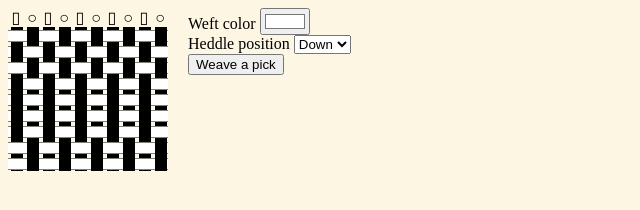
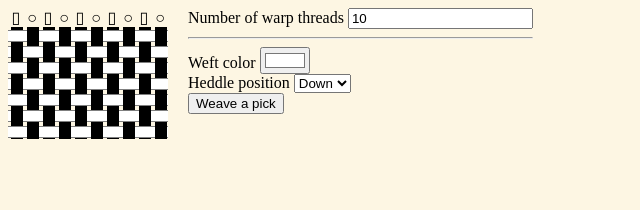
Before and after one commit to killpack/weaving, a website with bundled scripts: page public/index.html in a window 1280 px wide. Both pictures are taken after a click on the button "Weave a pick". Shown: the whole page, without its empty margins (0-640 px from the left). Built offline with nearby package versions, Linux system fonts and the light colour scheme.

Commit message:
Make number of warp ends configurable

```diff
--- a/public/index.html
+++ b/public/index.html
@@ -16,6 +16,12 @@
       </div>
       <div class="column">
         <div>
+          <label>Number of warp threads
+            <input type="number" id="warp-count" value="10"></input>
+          </label>
+        </div>
+        <hr>
+        <div>
           <label>Weft color
             <input type="color" id="weft-color" value="#FFFFFF"></input>
           </label>
--- a/src/app.ts
+++ b/src/app.ts
@@ -57,6 +57,20 @@ class WeftThread {
     return row;
   }
 }
+
+function runWeaving(heddle: Heddle, picks: Array<WeftPick>): Array<WovenRow> {
+  let wovenRows: WovenRow[] = [];
+  picks.forEach(([weft, heddlePosition]) => {
+    wovenRows.push(weft.pick(heddle, heddlePosition));
+  });
+  return wovenRows;
+}
+
+type Thread = WarpThread|WeftThread;
+type Cross = [Thread,Thread]; // clean this up later but for now [over, under];
+type WovenRow = Array<Cross>; // what happens after a pick is completed
+type WeftPick = [WeftThread, HeddlePosition];
+
 //
 // Rendering
 
@@ -80,7 +94,7 @@ function renderHeddle(heddle: Heddle): void {
 function render(wovenRows: Array<WovenRow>): void {
   let root = document.getElementById('visualization')!;
   root.replaceChildren();
-  rows.forEach((wovenRow) => {
+  wovenRows.forEach((wovenRow) => {
     let rowEl = document.createElement("div");
     rowEl.className = "row";
     wovenRow.forEach(([overThread, underThread]) => {
@@ -107,9 +121,7 @@ function overUnderEl(thread: Thread, overUnder: string): HTMLElement {
 }
 
 // run it
-type Thread = WarpThread|WeftThread;
-type Cross = [Thread,Thread]; // clean this up later but for now [over, under];
-type WovenRow = Array<Cross>;
+
 
 let warpThreads = [];
 for (let i = 0; i < 10; i++) {
@@ -118,19 +130,18 @@ for (let i = 0; i < 10; i++) {
 let heddle = new Heddle(10);
 heddle.sley(warpThreads);
 
-let rows = new Array<WovenRow>();
+let picks = new Array<WeftPick>();
 let weft = new WeftThread();
-rows.push(weft.pick(heddle, HeddlePosition.Up));
-rows.push(weft.pick(heddle, HeddlePosition.Down));
-rows.push(weft.pick(heddle, HeddlePosition.Up));
-rows.push(weft.pick(heddle, HeddlePosition.Down));
-rows.push(weft.pick(heddle, HeddlePosition.Down));
-rows.push(weft.pick(heddle, HeddlePosition.Down));
-rows.push(weft.pick(heddle, HeddlePosition.Down));
-rows.push(weft.pick(heddle, HeddlePosition.Up));
+picks.push([weft, HeddlePosition.Up]);
+picks.push([weft, HeddlePosition.Down]);
+picks.push([weft, HeddlePosition.Up]);
+picks.push([weft, HeddlePosition.Down]);
+picks.push([weft, HeddlePosition.Up]);
+picks.push([weft, HeddlePosition.Down]);
+
 
 renderHeddle(heddle);
-render(rows);
+render(runWeaving(heddle, picks));
 
 document.getElementById("pick")!.addEventListener("click", () => {
   let weftColor = (<HTMLInputElement>document.getElementById("weft-color")!).value;
@@ -140,10 +151,25 @@ document.getElementById("pick")!.addEventListener("click", () => {
   let heddlePositionEl = <HTMLSelectElement>document.getElementById("heddle-position")!;
   let heddlePosition = heddlePositionEl.value;
 
-  rows.push(weft.pick(heddle, (heddlePosition == "up") ? HeddlePosition.Up  : HeddlePosition.Down));
-  render(rows);
+  picks.push([weft, (heddlePosition == "up") ? HeddlePosition.Up  : HeddlePosition.Down]);
+
+  render(runWeaving(heddle, picks));
 
   heddlePositionEl.selectedIndex = (heddlePositionEl.selectedIndex + 1) % heddlePositionEl.length;
+});
+
+document.getElementById('warp-count')!.addEventListener("change", (e) => {
+  let warpCount: number = parseInt((<HTMLInputElement>e.target).value) || 10;
+
+  warpThreads = [];
+  for (let i = 0; i < warpCount; i++) {
+    warpThreads.push(new WarpThread());
+  }
+  heddle = new Heddle(warpCount);
+  heddle.sley(warpThreads);
+
+  renderHeddle(heddle);
+  render(runWeaving(heddle, picks));
 });
 
 // things to remember: weaving drafts typically start from the right side
```
